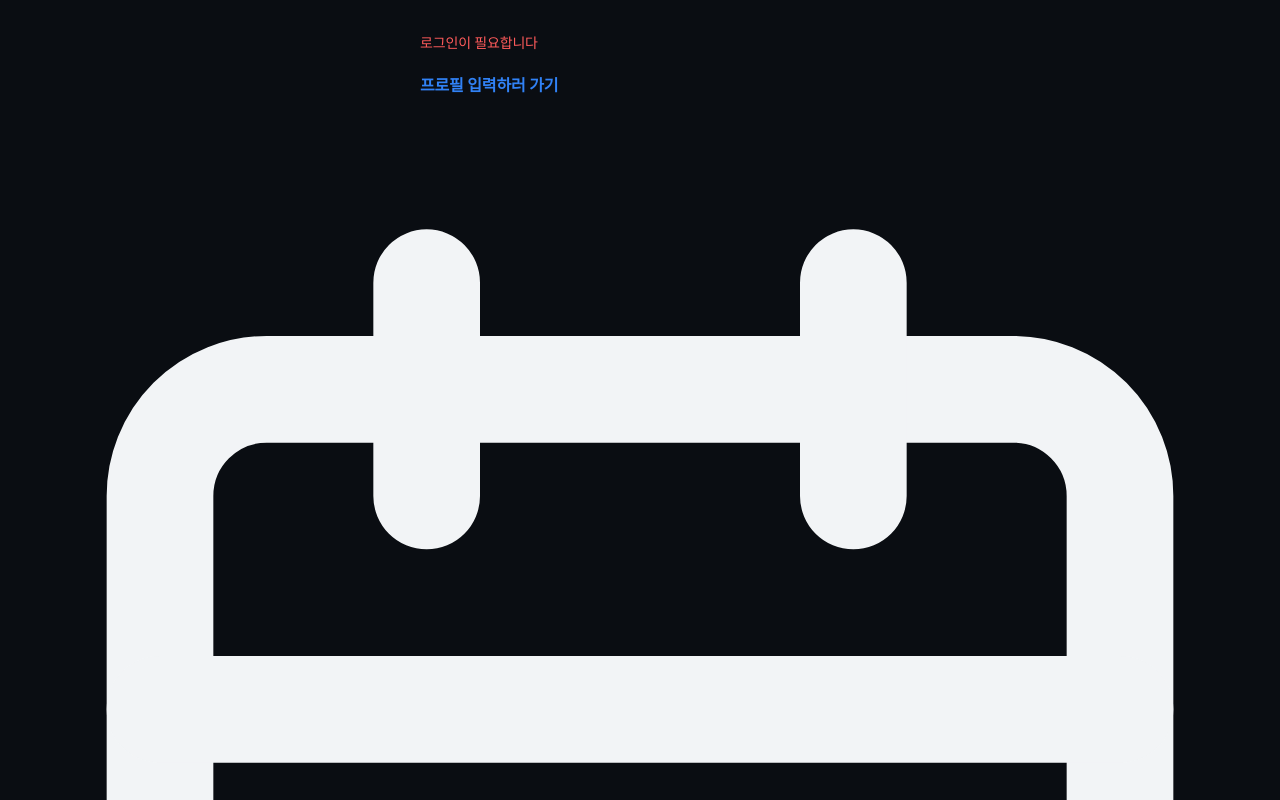
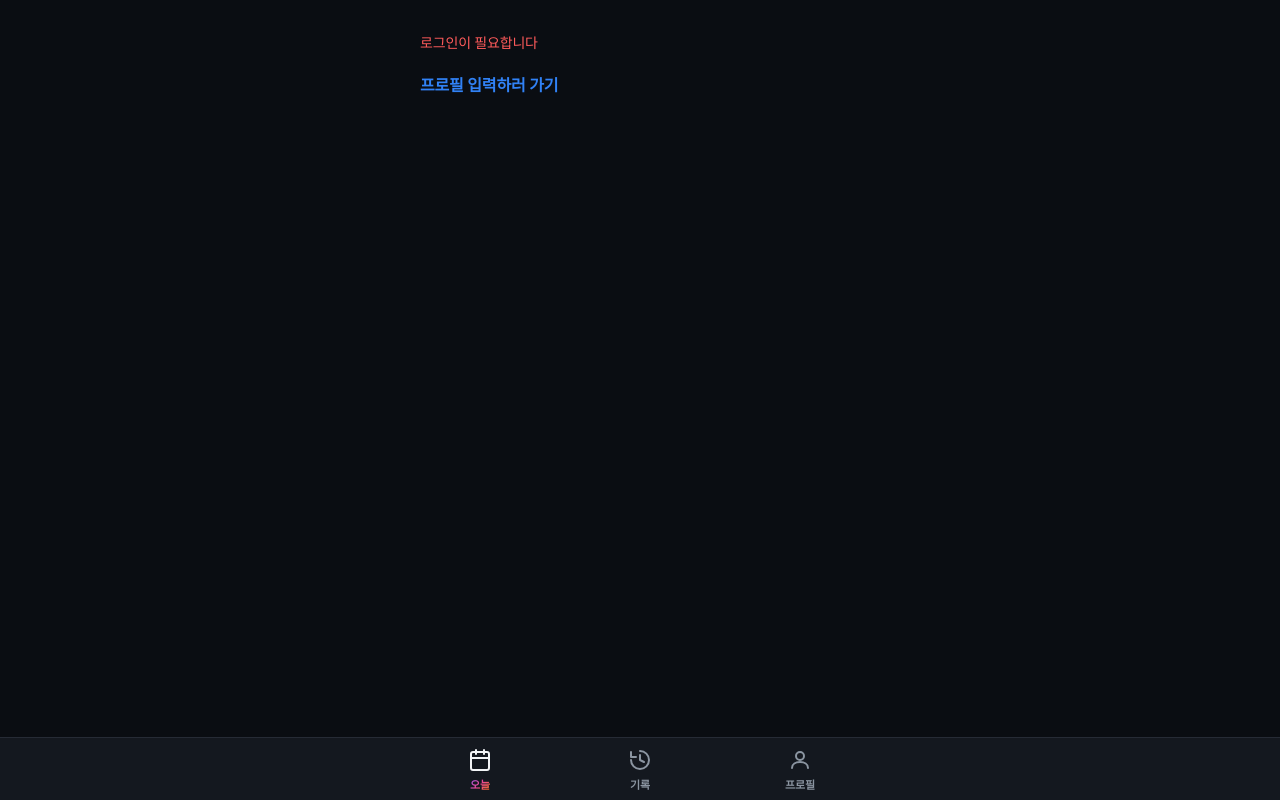
Before and after one commit to wobe8333-hub/my_project, a Next.js app: page /today in a window 1280 px wide. Shown: the top 800 px of the page. Built offline with nearby package versions, Linux system fonts and the light colour scheme; no server answers.

Commit message:
style: 그라데이션 포인트, 포스트 카드, 하단 탭바, 주간 스트립 스타일 추가

```diff
--- a/app/globals.css
+++ b/app/globals.css
@@ -8,6 +8,7 @@
   --primary: #3182f6;
   --primary-hover: #2272eb;
   --danger: #ff5b5b;
+  --gradient-accent: linear-gradient(135deg, #8b5cf6, #ec4899, #f97316);
   --radius-lg: 20px;
   --radius-md: 14px;
   --radius-sm: 10px;
@@ -51,37 +52,53 @@ button {
   font-family: inherit;
 }
 
-/* Top tabs */
+/* Bottom tabs */
 
-.top-tabs {
-  position: sticky;
-  top: 0;
+.bottom-tabs {
+  position: fixed;
+  left: 0;
+  right: 0;
+  bottom: 0;
   z-index: 10;
   display: flex;
   justify-content: center;
   background: var(--surface);
-  border-bottom: 1px solid var(--border);
+  border-top: 1px solid var(--border);
+  padding-bottom: env(safe-area-inset-bottom);
 }
 
-.top-tabs-inner {
+.bottom-tabs-inner {
   display: flex;
   width: 100%;
   max-width: 480px;
 }
 
-.top-tab {
+.bottom-tab {
   flex: 1;
-  text-align: center;
-  padding: 14px 0;
-  font-size: 14px;
+  display: flex;
+  flex-direction: column;
+  align-items: center;
+  gap: 4px;
+  padding: 10px 0 8px;
+  font-size: 11px;
   font-weight: 600;
   color: var(--text-secondary);
-  border-bottom: 2px solid transparent;
 }
 
-.top-tab-active {
-  color: var(--primary);
-  border-bottom-color: var(--primary);
+.bottom-tab svg {
+  width: 24px;
+  height: 24px;
+}
+
+.bottom-tab-active {
+  color: var(--text);
+}
+
+.bottom-tab-active span {
+  background: var(--gradient-accent);
+  -webkit-background-clip: text;
+  background-clip: text;
+  color: transparent;
 }
 
 /* Layout */
@@ -90,7 +107,7 @@ button {
   width: 100%;
   max-width: 480px;
   margin: 0 auto;
-  padding: 32px 20px 80px;
+  padding: 32px 20px 96px;
   display: flex;
   flex-direction: column;
   gap: 20px;
@@ -264,8 +281,8 @@ select.input {
   align-items: center;
   padding: 4px 10px;
   border-radius: 999px;
-  background: var(--surface-2);
-  color: var(--primary);
+  background: var(--gradient-accent);
+  color: #fff;
   font-size: 13px;
   font-weight: 600;
 }
@@ -285,3 +302,103 @@ select.input {
   font-size: 14px;
   color: var(--text-secondary);
 }
+
+/* Post card (Instagram-style) */
+
+.post-card {
+  background: var(--surface);
+  border: 1px solid var(--border);
+  border-radius: var(--radius-lg);
+  overflow: hidden;
+}
+
+.post-card-header {
+  display: flex;
+  align-items: center;
+  gap: 10px;
+  padding: 14px 18px;
+  border-bottom: 1px solid var(--border);
+}
+
+.post-card-icon {
+  width: 34px;
+  height: 34px;
+  border-radius: 50%;
+  display: flex;
+  align-items: center;
+  justify-content: center;
+  background: var(--gradient-accent);
+  font-size: 16px;
+  flex-shrink: 0;
+}
+
+.post-card-label {
+  font-size: 15px;
+  font-weight: 700;
+  color: var(--text);
+}
+
+.post-card-body {
+  padding: 18px;
+  font-size: 16px;
+  line-height: 1.6;
+  white-space: pre-wrap;
+  color: var(--text);
+}
+
+/* Week strip */
+
+.week-strip {
+  display: flex;
+  justify-content: space-between;
+  gap: 6px;
+}
+
+.week-strip-day {
+  flex: 1;
+  display: flex;
+  flex-direction: column;
+  align-items: center;
+  gap: 4px;
+  padding: 10px 0;
+  background: var(--surface);
+  border: 2px solid var(--border);
+  border-radius: var(--radius-md);
+  color: var(--text-secondary);
+  font-size: 12px;
+  font-weight: 600;
+  position: relative;
+}
+
+.week-strip-date {
+  font-size: 14px;
+  font-weight: 700;
+}
+
+.week-strip-day-selected {
+  border-color: var(--primary);
+  color: var(--text);
+}
+
+.week-strip-day-today {
+  border: 2px solid transparent;
+  background-image: linear-gradient(var(--surface), var(--surface)), var(--gradient-accent);
+  background-origin: border-box;
+  background-clip: padding-box, border-box;
+  color: var(--text);
+}
+
+.week-strip-check {
+  position: absolute;
+  top: -6px;
+  right: -4px;
+  width: 16px;
+  height: 16px;
+  border-radius: 50%;
+  background: var(--gradient-accent);
+  color: #fff;
+  font-size: 10px;
+  display: flex;
+  align-items: center;
+  justify-content: center;
+}
```
